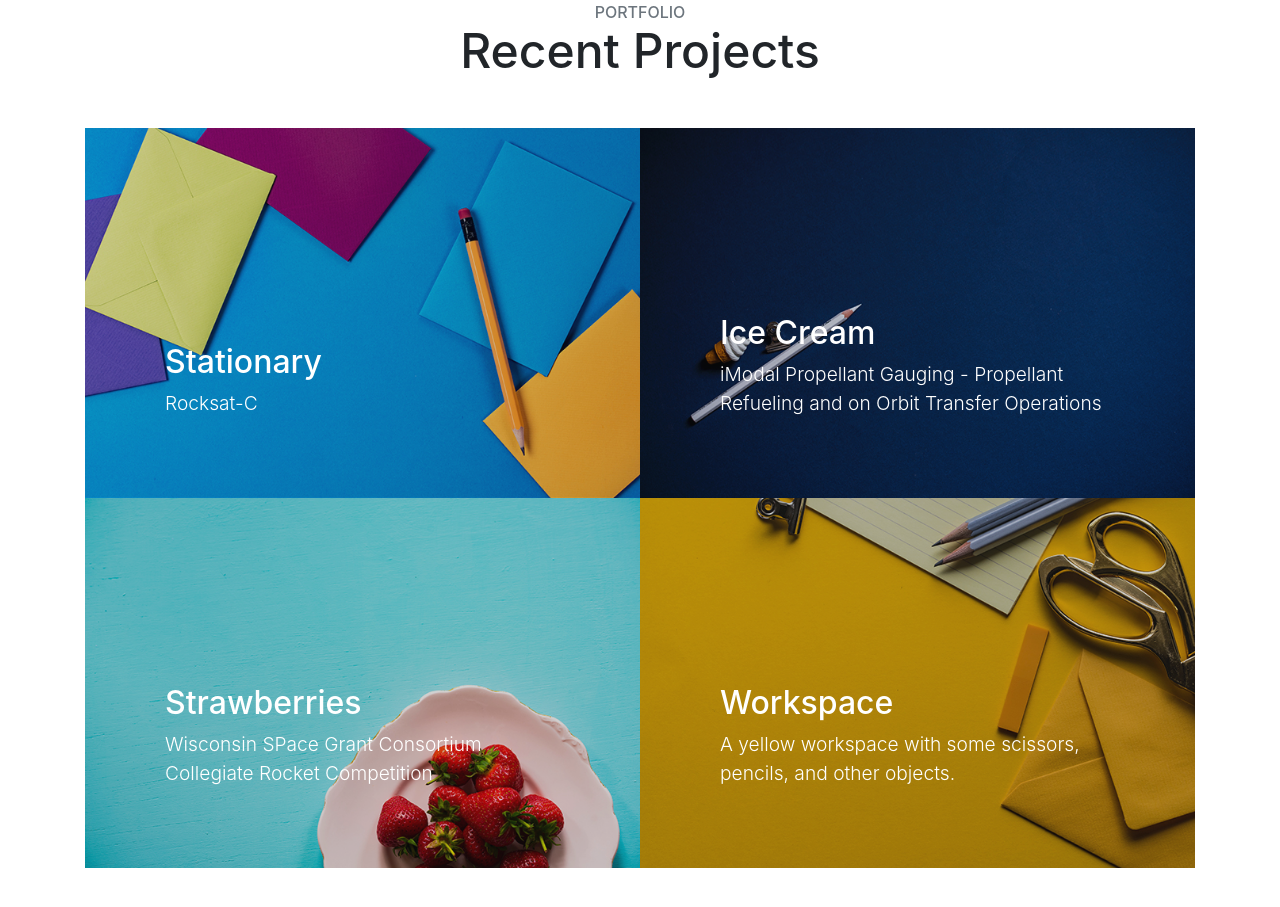
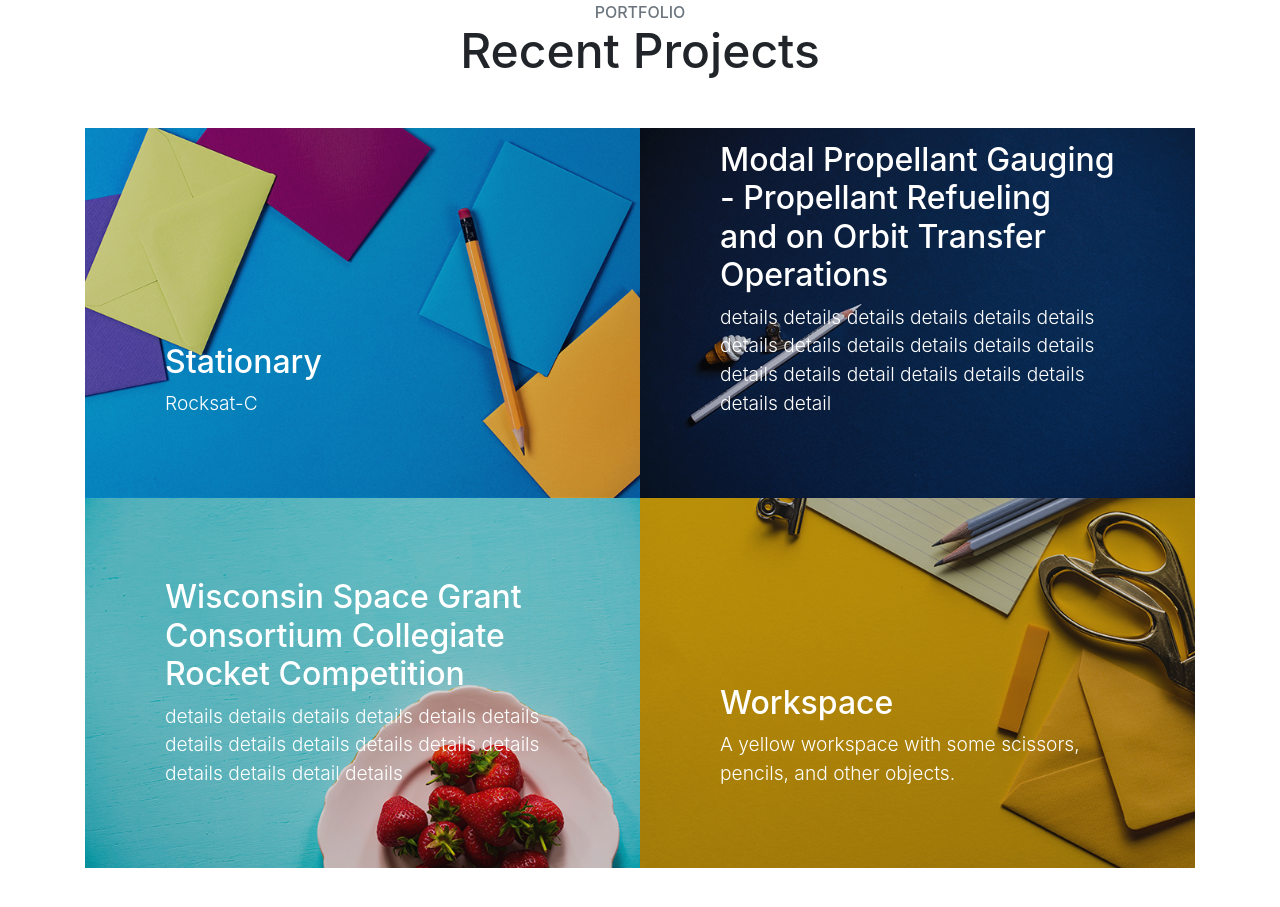
Before and after one commit to FelicityDaniels/FelicityDanie.github.io, a website with bundled scripts: page index.html in a window 1280 px wide. Shown: the part 2666-3573 px from the top of the page. Built offline with nearby package versions, Linux system fonts and the light colour scheme.

Commit message:
Update index.html

```diff
--- a/index.html
+++ b/index.html
@@ -161,8 +161,8 @@
           <a class="portfolio-item" href="#!">
             <div class="caption">
               <div class="caption-content">
-                <div class="h2">Ice Cream</div>
-                <p class="mb-0">iModal Propellant Gauging - Propellant Refueling and on Orbit Transfer Operations</p>
+                <div class="h2">Modal Propellant Gauging - Propellant Refueling and on Orbit Transfer Operations</div>
+                <p class="mb-0"> details details details details details details details details details details details details details details detail details details details details detail</p>
               </div>
             </div>
             <img class="img-fluid" src="img/portfolio-2.jpg" alt="">
@@ -172,8 +172,8 @@
           <a class="portfolio-item" href="#!">
             <div class="caption">
               <div class="caption-content">
-                <div class="h2">Strawberries</div>
-                <p class="mb-0"> Wisconsin SPace Grant Consortium Collegiate Rocket Competition</p>
+                <div class="h2">Wisconsin Space Grant Consortium Collegiate Rocket Competition</div>
+                <p class="mb-0"> details details details details details details details details details details details details details details detail details</p>
               </div>
             </div>
             <img class="img-fluid" src="img/portfolio-3.jpg" alt="">
```
